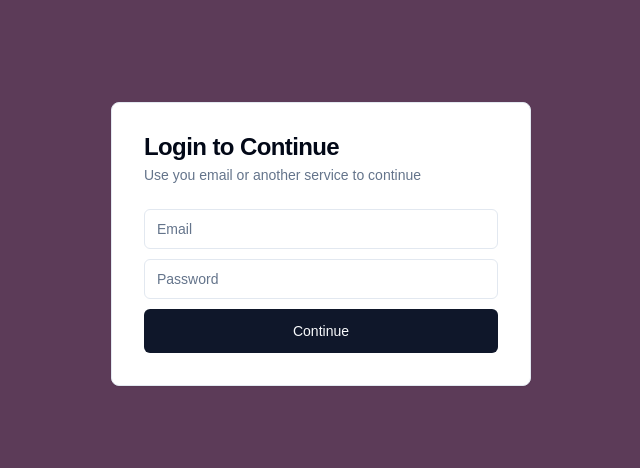
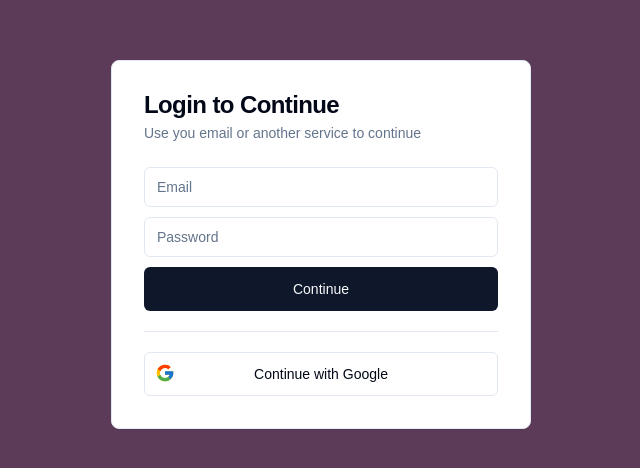
Before and after one commit to zerixir-store/zerixir, a Next.js app: page / in a window 1280 px wide. Shown: the part 156-624 px from the top of the page, without its empty margins (319-959 px from the left). Built offline with nearby package versions, Linux system fonts and the light colour scheme.

Commit message:
Continue with Google w icon

```diff
--- a/src/features/auth/components/sign-in-card.tsx
+++ b/src/features/auth/components/sign-in-card.tsx
@@ -1,3 +1,4 @@
+import { FcGoogle } from "react-icons/fc";
 import { Button } from "@/components/ui/button";
 import {
   Card,
@@ -7,6 +8,7 @@ import {
   CardTitle,
 } from "@/components/ui/card";
 import { Input } from "@/components/ui/input";
+import { Separator } from "@/components/ui/separator";
 
 export const SignInCard = () => {
   return (
@@ -41,6 +43,19 @@ export const SignInCard = () => {
             Continue
           </Button>
         </form>
+        <Separator />
+        <div className="flex flex-col gap-y-2.5">
+          <Button
+            disabled={false}
+            onClick={() => {}}
+            variant="outline"
+            size="lg"
+            className="w-full relative"
+          >
+            <FcGoogle className="size-5 absolute top-2.5 left-2.5" />
+            Continue with Google
+          </Button>
+        </div>
       </CardContent>
     </Card>
   );
```
